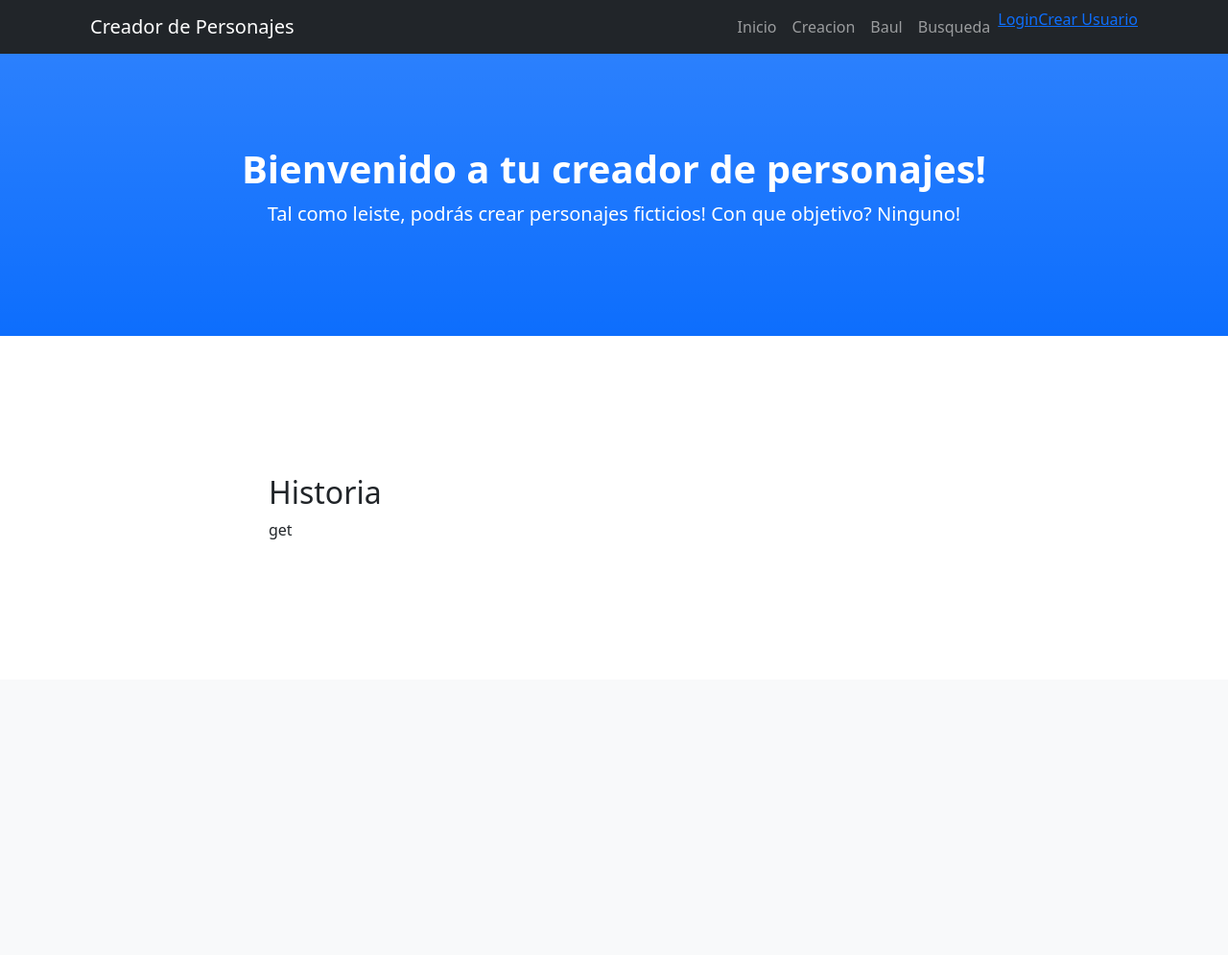
After one commit to JOACORK/Entrega1_django_RodriguezKalmbach, a Django app: page /PersonajesApp/creadorHistoria/ in a window 1280 px wide. The commit adds this page. Shown: the top 995 px of the page at 96% size. Run offline with Django 4.2, Linux system fonts and the light colour scheme; some libraries are stand-ins or nearby versions.

Commit message:
Tabla con baul de personajes por usuario

```diff
--- a/PersonajesApp/forms.py
+++ b/PersonajesApp/forms.py
@@ -32,3 +32,15 @@ class CrearFamilia(forms.Form):
     familia = forms.CharField(max_length=50)
     antiguedad = forms.IntegerField(help_text="Años de existencia de la familia")
     profesionFamilia = forms.MultipleChoiceField(choices = OPCIONES_PROFESIONES_FAMILIA)
+
+class CrearHistoria(forms.Form):
+        id_personaje = forms.CharField(max_length=50)
+        nombre = forms.CharField(max_length=50)
+        raza = forms.CharField(max_length=50)
+        edad = forms.CharField(max_length=50)
+        altura = forms.CharField(max_length=50)
+        peso = forms.CharField(max_length=50)
+        id_familia = forms.CharField(max_length=50)
+        familia = forms.CharField(max_length=50)
+        antiguedad = forms.CharField(max_length=50)
+        profesion_familia = forms.CharField(max_length=50)
--- a/PersonajesApp/static/js/scripts.js
+++ b/PersonajesApp/static/js/scripts.js
@@ -31,4 +31,6 @@ window.addEventListener('DOMContentLoaded', event => {
         });
     });
 
+
+
 });
--- /dev/null
+++ b/PersonajesApp/templates/creadorHistoria.html
@@ -0,0 +1,8 @@
+{% extends './padre.html' %}
+{% load static %}
+
+{% block contenidoEleccion %}
+
+    <h2>Historia</h2>
+    {{ nombre }}
+{% endblock %}
--- a/PersonajesApp/templates/padre.html
+++ b/PersonajesApp/templates/padre.html
@@ -22,13 +22,15 @@
                     <ul class="navbar-nav ms-auto">
                         <li class="nav-item"><a class="nav-link" href="{% url 'inicio' %}">Inicio</a></li>
                         <li class="nav-item"><a class="nav-link" href="{% url 'creacionPj' %}">Creacion</a></li>
-                        <li class="nav-item"><a class="nav-link" href="{% url 'busquedaPersonaje' %}">Baul</a></li>
+                        <li class="nav-item"><a class="nav-link" href="{% url 'baulPersonajes' %}">Baul</a></li>
+                        <li class="nav-item"><a class="nav-link" href="{% url 'busquedaPersonaje' %}">Busqueda</a></li>
                         {% if user.is_authenticated %}
 
                         <li class="nav-item"><a class="nav-link" href="{% url 'Logout' %}">Desloguearse</a></li>
                         <p style="color:white"> Hola {{ user.username }} </p>
                         {% else %}
                         <li class="nav-item"><a class="nav-link-danger" href="{% url 'login' %}">Login</a></li>
+                        <li class="nav-item"><a class="nav-link-danger" href="{% url 'signup' %}">Crear Usuario</a></li>
                         {% endif %}
                     </ul>
                 </div>
@@ -43,7 +45,7 @@
 
                 {% if user.is_authenticated %}
                 <a class="btn btn-lg btn-dark" href="{% url 'creacionPj' %}">Crea un personaje!</a>
-                <a class="btn btn-lg btn-light" href="{% url 'busquedaPersonaje' %}">Baul de personajes!</a>
+                <a class="btn btn-lg btn-light" href="{% url 'baulPersonajes' %}">Baul de personajes!</a>
                 {% endif %}
 
 
--- a/PersonajesApp/urls.py
+++ b/PersonajesApp/urls.py
@@ -7,5 +7,8 @@ urlpatterns = [
     path("creacionFamilia/", creacionFamilia, name="creacionFamilia"),
     path("creacionPj/", creacionPj, name="creacionPj"),
     path("busquedaPersonaje/", busquedaPersonaje, name= "busquedaPersonaje"),
+    path("baulPersonajes/", baulPersonajes, name= "baulPersonajes"),
     path("buscar/",buscar, name="buscar"),
+    path("creadorHistoria/",creadorHistoria, name="creadorHistoria"),
+
 ]
--- a/PersonajesApp/views.py
+++ b/PersonajesApp/views.py
@@ -5,6 +5,10 @@ from PersonajesApp.models import *
 from django.contrib.auth.decorators import login_required
 from django.contrib.auth.models import User
 import time
+from django.db import connection
+
+
+
 # Funcionesútiles
 
 
@@ -34,7 +38,7 @@ def creacionPj(request):
             renombre = informacion["renombre"][0]
 
             # guardar usuario
-            #usuario = request.user
+            usuario = request.user
             #nombre_usuario = usuario.first_name
 
             #print(usuario)
@@ -42,7 +46,7 @@ def creacionPj(request):
             #time.sleep(10)
 
             # Crea personaje y profesion
-            personaje, creado = DatosPersonaje.objects.get_or_create(nombre=nombre,raza= raza, edad = edad,  altura = altura,peso = peso)
+            personaje, creado = DatosPersonaje.objects.get_or_create(nombre=nombre,raza= raza, edad = edad,  altura = altura,peso = peso,usuario=usuario)
 
             profesion, creado = DatosProfesion.objects.get_or_create(profesion=profesion,expertis=expertis,renombre=renombre)
 
@@ -113,3 +117,57 @@ def buscar(request):
         return render(request, "resultadosBusqueda.html", {"personajes": personajes})
     else:
         return render(request, "busquedaPersonaje.html", {"mensaje":"Por favor ingrese un nombre"})
+
+
+def baulPersonajes(request):
+    # Obtener el usuario que ha generado la solicitud
+    usuario = request.user
+    """
+    # Hacer la búsqueda de todos los personajes creados por el usuario
+    personajes = DatosPersonaje.objects.filter(usuario=usuario)
+    return render(request, "baulPersonajes.html", {"personajes": personajes})
+    """
+    # Crear la consulta JOIN en lenguaje MySQL
+    consulta = f"""
+        SELECT a.idPersonaje,a.nombre,a.raza,a.edad,e.profesion,e.expertis,e.renombre,c.familia,c.antiguedad,c.profesionFamilia
+        FROM PersonajesApp_datospersonaje as a
+        INNER JOIN PersonajesApp_relacion_personaje_familia as b ON a.idPersonaje = b.idPersonaje_id
+        INNER JOIN PersonajesApp_datosfamilia as c ON b.idFamilia_id = c.idFamilia
+        INNER JOIN PersonajesApp_relacion_personaje_profesion as d on a.idPersonaje = d.idPersonaje_id
+        INNER JOIN PersonajesApp_datosprofesion as e on d.idProfesion_id = e.idProfesion
+        WHERE a.usuario = '{usuario}'
+    """
+
+    # Ejecutar la consulta y obtener el resultado
+    resultado = connection.cursor().execute(consulta)
+
+    filas = []
+    for fila in resultado:
+        filas.append(fila)
+
+    #print(filas[0])
+    return render(request, "baulPersonajes.html", {"personajes": filas})
+
+def creadorHistoria(request):
+    #TODO CREAR VISTA EN DONDE PUEDA ENVIAR LOS DATOS DE UNA FILA Y DESPUES ENVIAR A CREAR UNA HSITORIA sino enviar el prompt cuando se crea el personaje ya horrarme este paso
+    if request.method == "POST":
+        creacion = creadorHistoria(request.POST)
+        if creacion.is_valid():
+            informacion = creacion.cleaned_data
+            print(informacion)
+            """id_personaje = request.POST.get('id_personaje')
+            nombre = request.POST.get('nombre')
+            raza = request.POST.get('raza')
+            edad = request.POST.get('edad')
+            altura = request.POST.get('altura')
+            peso = request.POST.get('peso')
+            id_familia = request.POST.get('id_familia')
+            familia = request.POST.get('familia')
+            antiguedad = request.POST.get('antiguedad')
+            profesion_familia = request.POST.get('profesion_familia')"""
+
+        return render(request, "creadorHistoria.html", {"nombre": nombre})
+
+    else:
+        nombre="get"
+    return render(request, "creadorHistoria.html", {"nombre": nombre})
```
Also changed, not shown: PersonajesApp/models.py (+6 -2 lines), PersonajesApp/templates/baulPersonajes.html (added, +56 -0 lines), PersonajesApp/templates/busquedaPersonaje.html (+12 -0 lines), PersonajesApp/migrations/0001_initial.py, db.sqlite3, 1 other file.
